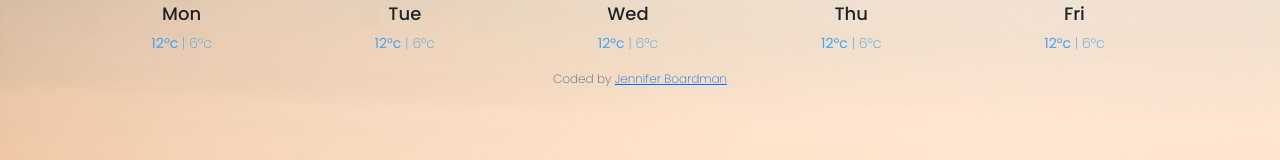
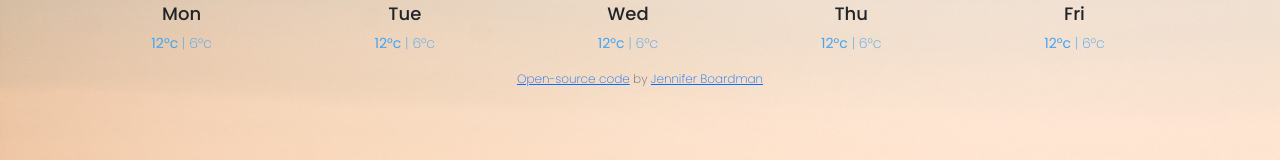
Before and after one commit to JenBoardman/weather-application, a plain HTML site: page index.html in a window 1280 px wide. Shown: the part 426-586 px from the top of the page. Drawn offline with nearby package versions, Linux system fonts and the light colour scheme.

Commit message:
Open-source link
Adding open-source link to bottom of the application. linking to the public GitHub repository

```diff
--- a/index.html
+++ b/index.html
@@ -113,7 +113,7 @@
         </div>
       </div>
       <footer>
-        <p class="signiture">Coded by <a href="https://www.linkedin.com/in/jennifer-boardman-3a506494/"> Jennifer Boardman</a></p>
+        <p class="signiture"> <a href="https://github.com/JenBoardman/weather-application">Open-source code</a> by <a href="https://www.linkedin.com/in/jennifer-boardman-3a506494/"> Jennifer Boardman</a></p>
       </footer>
     </div>
     <script src="src/index.js"></script>
```
